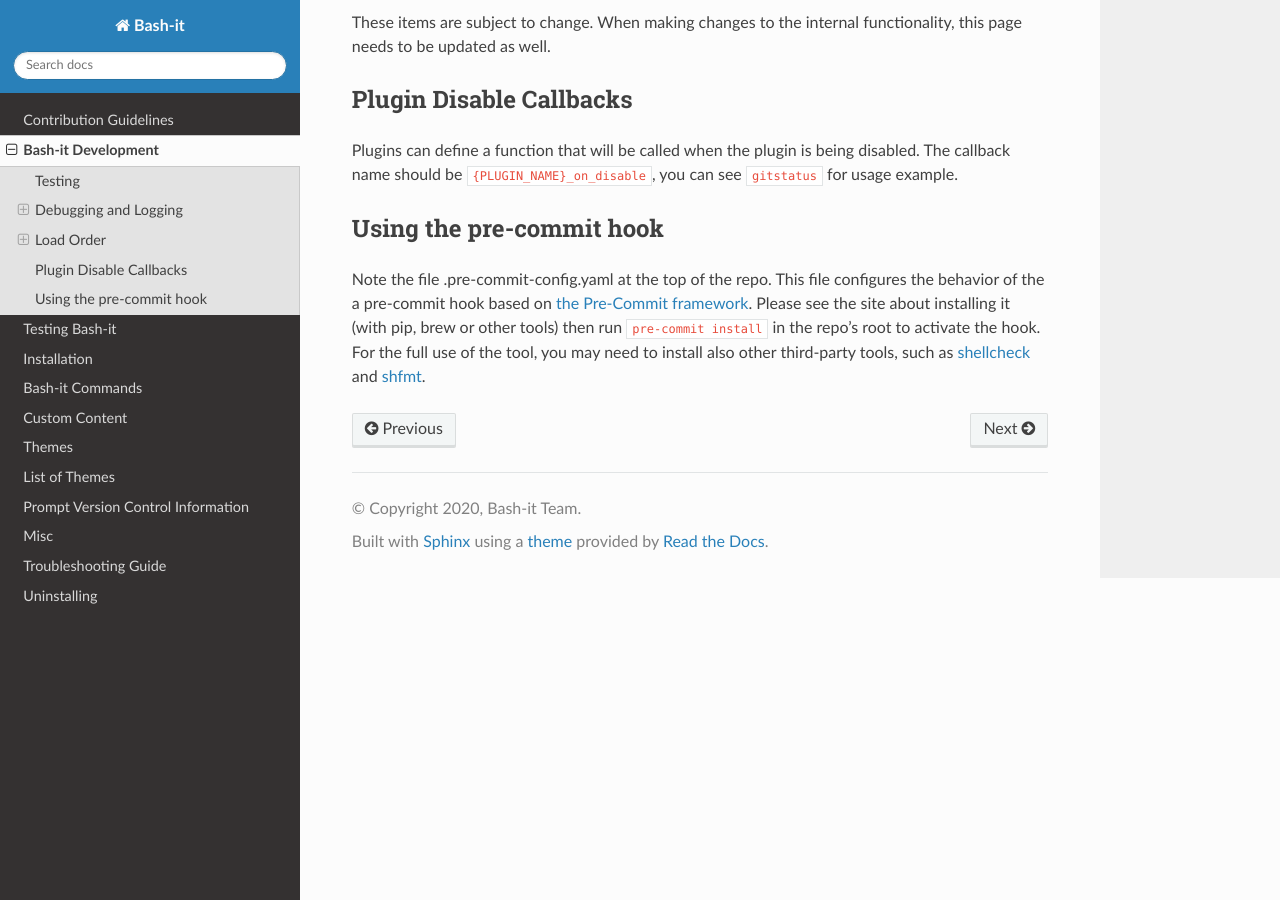
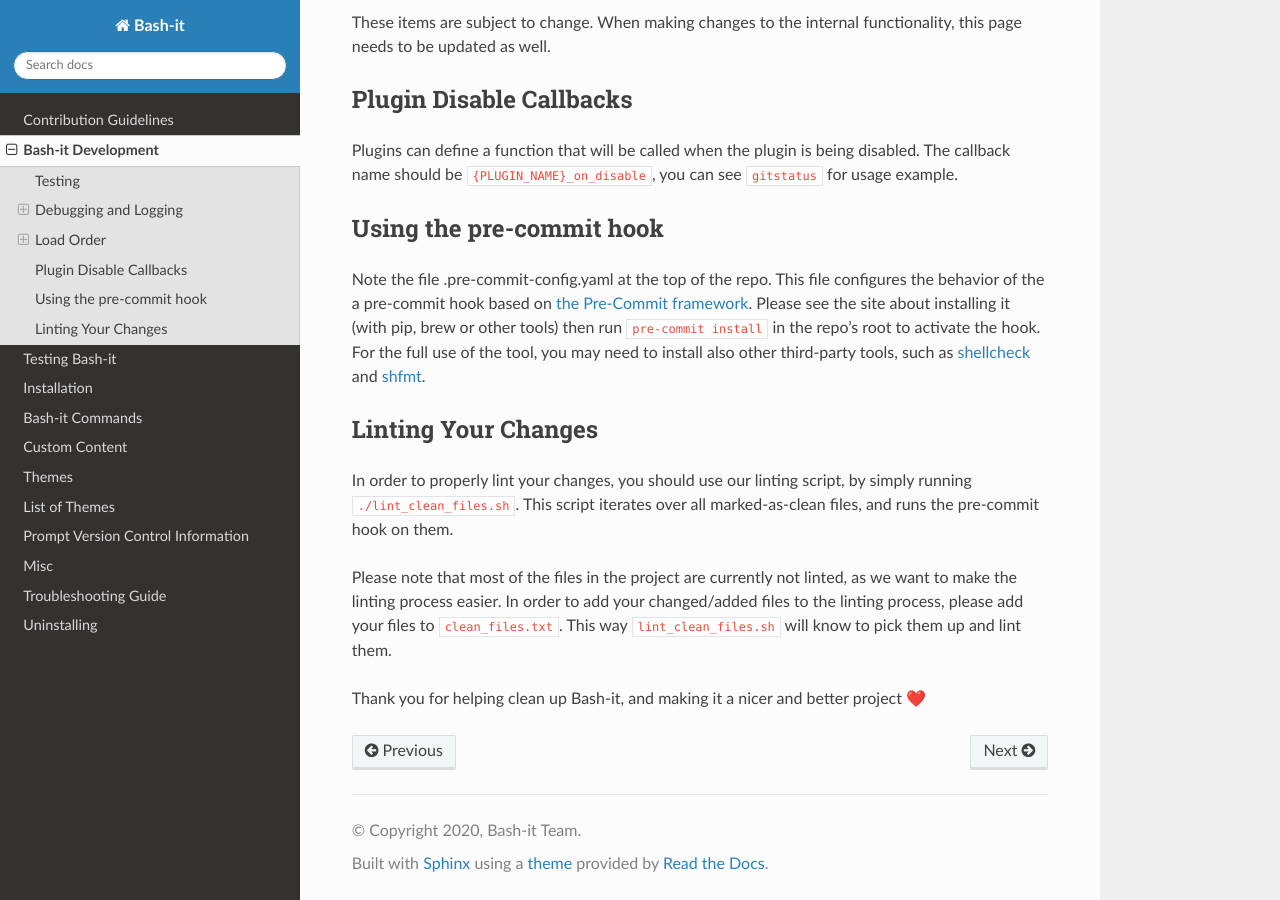
Before and after one commit to Bash-it/bash-it, a Sphinx documentation site: the page built from docs/development.rst, in a window 1280 px wide and 900 px high, scrolled down 2016 px. Built offline with Sphinx 7.4.7 and the Read the Docs theme 2.0.0, drawn with Linux system fonts in a browser that asks for light colours.

Commit message:
docs: Add lint_clean_files instructions

```diff
--- a/docs/contributing.rst
+++ b/docs/contributing.rst
@@ -39,7 +39,7 @@
 
 
 * When adding new files, be sure to add them into `clean_files.txt`, which is a growing list of linted files in the project.
-* When changing existing files, consider also adding them into `clean_files.txt` and fixing the linting errors that arise.
+* When changing existing files, consider also adding them into `clean_files.txt` and fixing the linting errors that arise. See :ref:`linting_your_changes` for more information.
 * Indentation is using tabs, not spaces. Most of the code is indented with 2 spaces, some with 4 spaced tabs. Please try to stick to tabs.
   If you're using an editor that supports `EditorConfig <http://EditorConfig.org>`_\ , the editor should automatically use the settings defined in Bash-it's `.editorconfig file <.editorconfig>`_.
 * When creating new functions, please use a dash ("-") to separate the words of the function's name, e.g. ``my-new-function``.
--- a/docs/development.rst
+++ b/docs/development.rst
@@ -92,3 +92,21 @@
 installing it (with pip, brew or other tools) then run ``pre-commit install`` in the repo's root to activate the hook.
 For the full use of the tool, you may need to install also other third-party tools, such as
 `shellcheck <https://github.com/koalaman/shellcheck/>`_ and `shfmt <https://github.com/mvdan/sh>`_.
+
+
+.. _linting_your_changes:
+
+Linting Your Changes
+--------------------
+
+In order to properly lint your changes, you should use our linting script,
+by simply running ``./lint_clean_files.sh``. This script iterates over all marked-as-clean
+files, and runs the pre-commit hook on them.
+
+Please note that most of the files in the project are currently not linted,
+as we want to make the linting process easier.
+In order to add your changed/added files to the linting process,
+please add your files to ``clean_files.txt``. This way ``lint_clean_files.sh``
+will know to pick them up and lint them.
+
+Thank you for helping clean up Bash-it, and making it a nicer and better project |:heart:|
```
